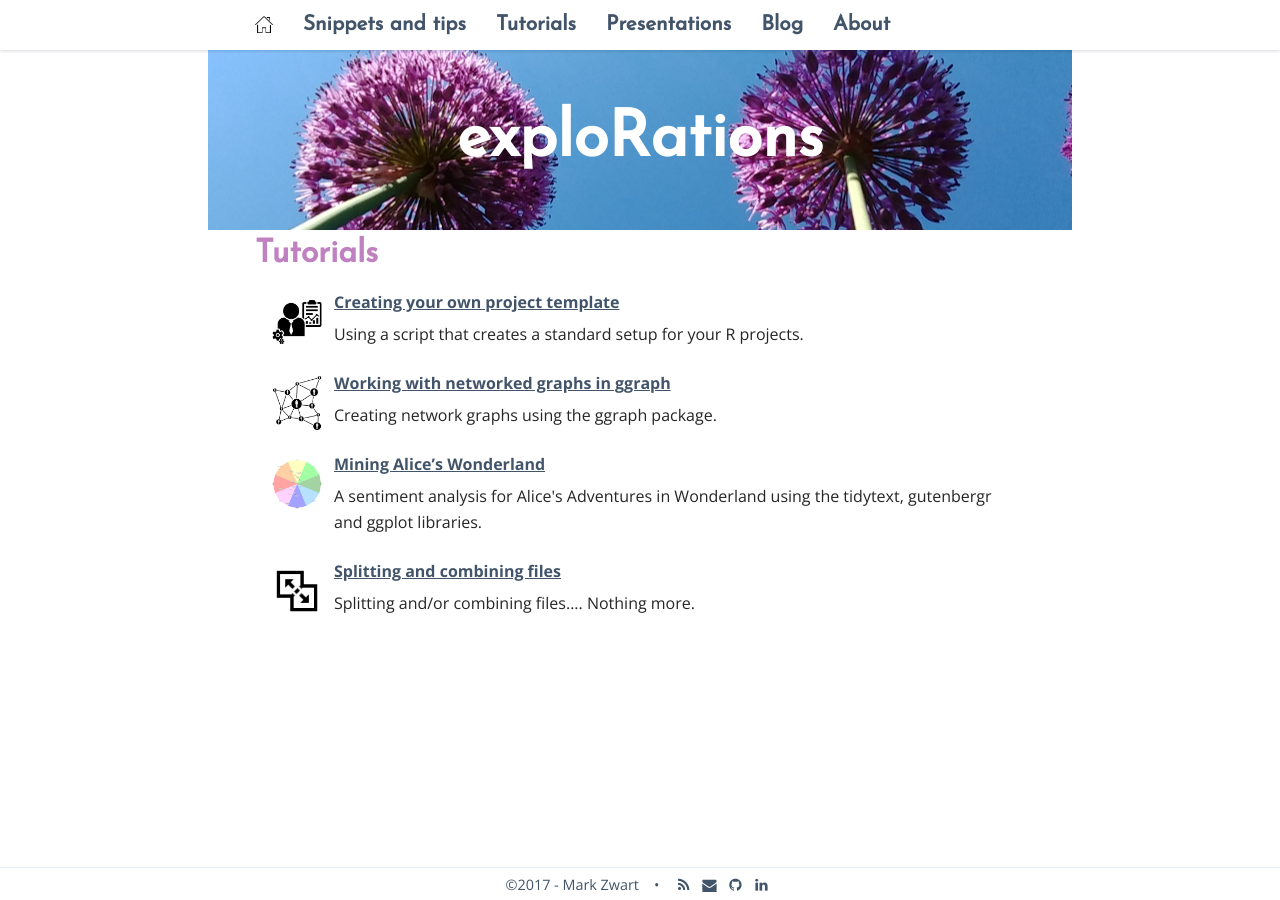
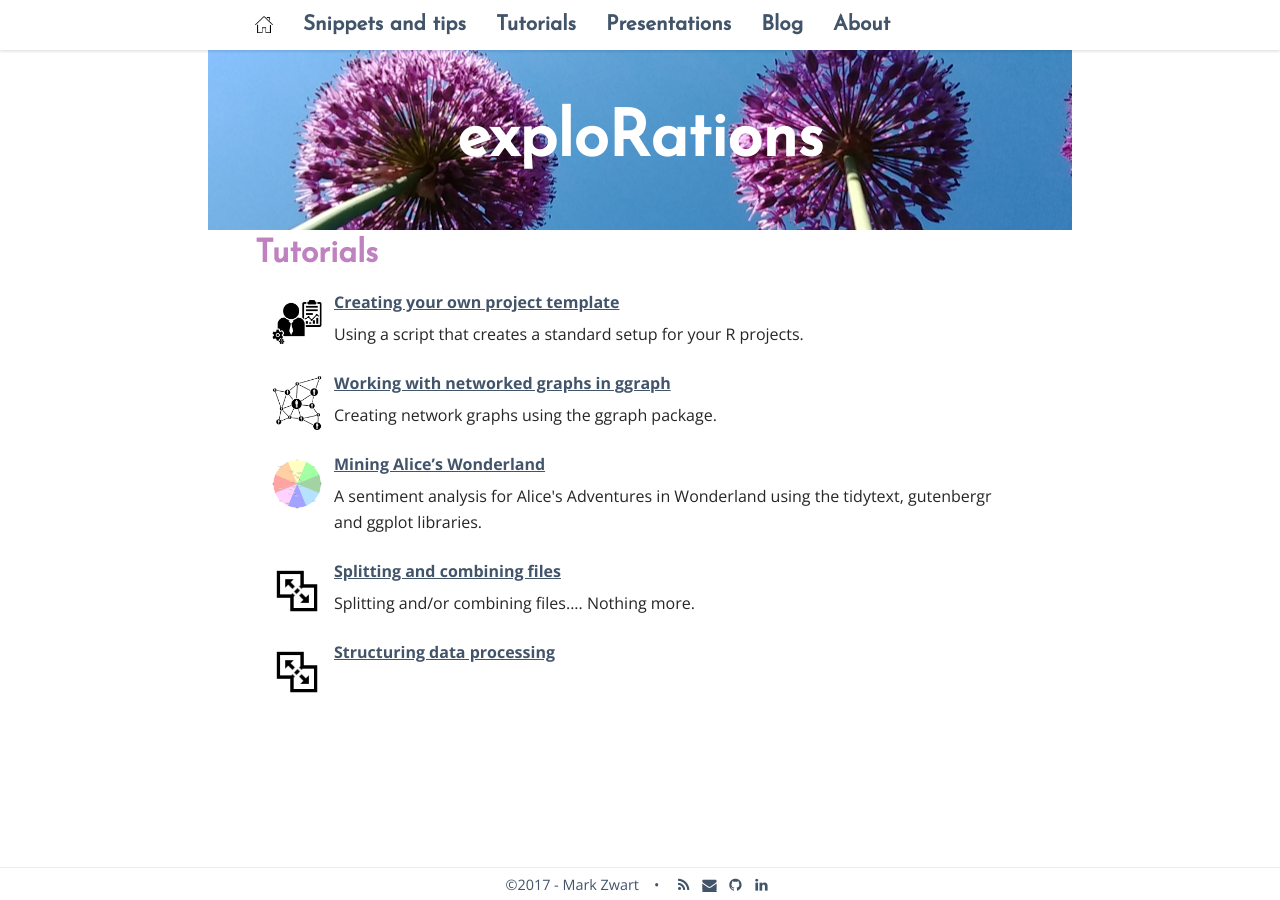
Before and after one commit to mark-me/mark-me.github.io, a Jekyll site: the page built from _pages/02-tutorials.md, in a window 1280 px wide. Built offline with Jekyll 4.4.1, drawn with Linux system fonts in a browser that asks for light colours; nearby versions of some CDN libraries; comment, search, counter and statistics services are not loaded.

Commit message:
Update tutorial-index.yml

```diff
--- a/_data/tutorial-index.yml
+++ b/_data/tutorial-index.yml
@@ -18,6 +18,11 @@
   image: /_pages/tutorials/splitting-combining-files.png
   description: Splitting and/or combining files.... Nothing more.
 
+- title: Structuring data processing
+  url: /structuring-data-processing/
+  image: /_pages/tutorials/splitting-combining-files.png
+  Description: A template for data-processing in your project.
+
 #- title: Clustering methods
 #  url: /clustering-methods/
 #  image: /_pages/tutorials/kmeans.png
```
